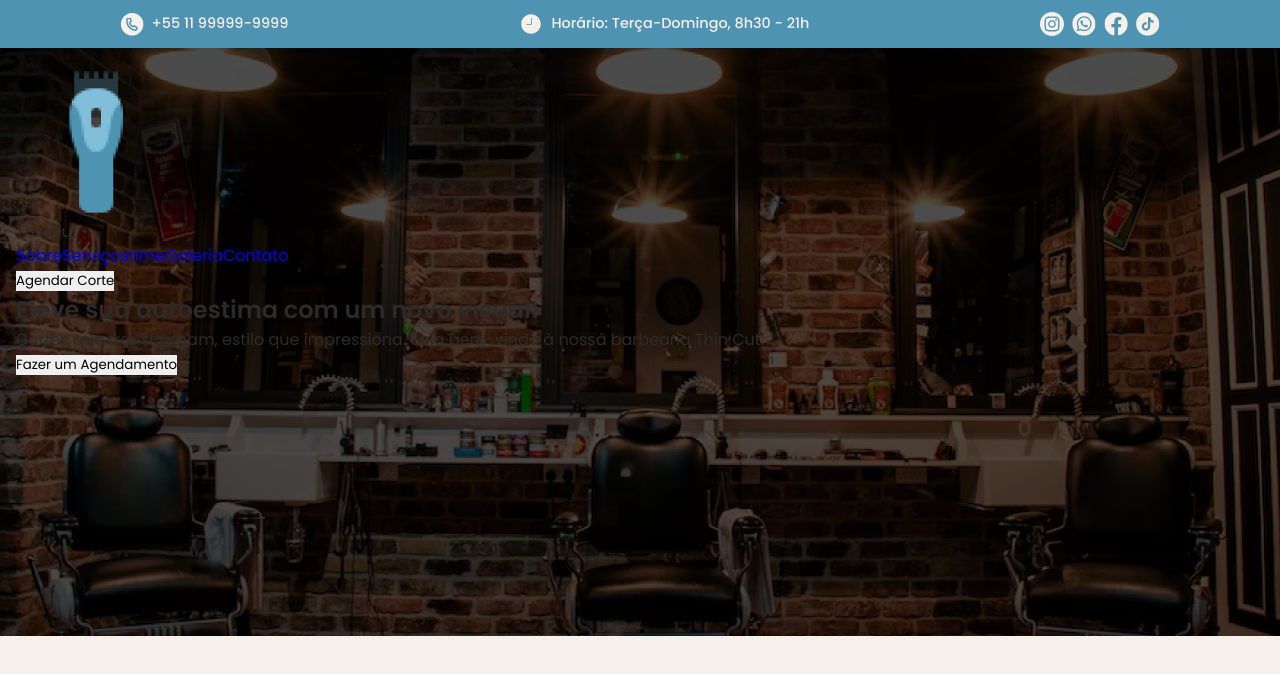
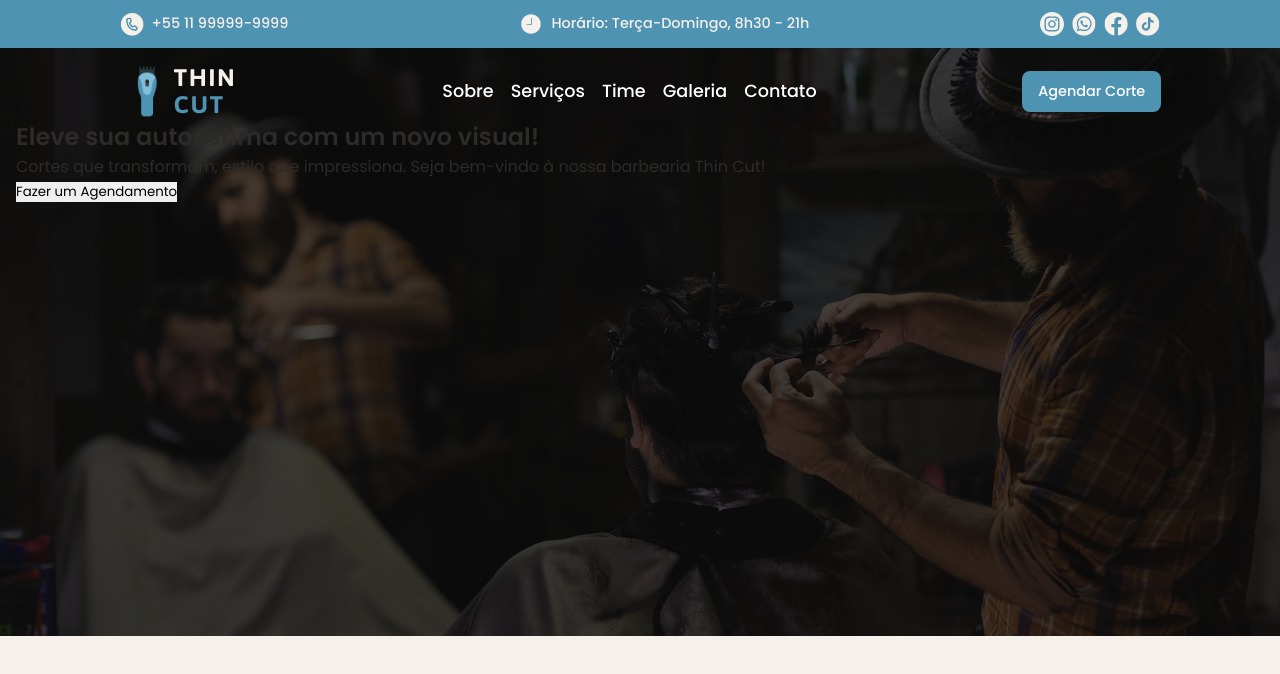
Before and after one commit to CauaRodrigues/thin-cut, a React (Vite) app: page / in a window 1280 px wide. Shown: the top 674 px of the page. Built offline with nearby package versions, Linux system fonts and the light colour scheme.

Commit message:
navbar and header | OK

```diff
--- a/src/components/sections/Banner/banner.styled.jsx
+++ b/src/components/sections/Banner/banner.styled.jsx
@@ -5,7 +5,7 @@ export const BannerContainer = styled.div`
 	min-height: 100vh;
 	padding: 1rem;
 
-	background-image: url("/assets/images/banners/banner-bg4.png");
+	background-image: url("/assets/images/banners/banner-bg2.png");
 	background-size: 100%;
 	background-repeat: no-repeat;
 `;
--- a/src/components/sections/Header/header.styled.jsx
+++ b/src/components/sections/Header/header.styled.jsx
@@ -1,7 +1,47 @@
 import styled from "styled-components";
 
-export const Header = styled.header``;
+export const Header = styled.header`
+	width: 100%;
+	display: flex;
+	justify-content: space-around;
+	align-items: center;
+`;
 
-export const NavBox = styled.nav``;
+export const LogoBox = styled.figure`
+	display: flex;
 
-export const LogoBox = styled.figure``;
+	img {
+		width: 55px;
+	}
+
+	figcaption {
+		flex: 1;
+		display: flex;
+		flex-direction: column;
+		justify-content: space-around;
+
+		span {
+			text-transform: uppercase;
+			letter-spacing: 2px;
+			color: ${({ theme }) => theme.colors.main};
+			line-height: 1;
+			font-size: 1.5rem;
+			font-family: ${({ theme }) => theme.fonts.fm.asap};
+			font-weight: ${({ theme }) => theme.fonts.fw.bd};
+		}
+	}
+`;
+
+export const NavBox = styled.nav`
+	width: 30%;
+	display: flex;
+	justify-content: space-between;
+	gap: 0.8rem;
+
+	a {
+		color: ${({ theme }) => theme.colors.light};
+		text-transform: capitalize;
+		font-size: min(1.1rem, 3vw);
+		font-weight: ${({ theme }) => theme.fonts.fw.md};
+	}
+`;
--- a/src/components/sections/Header/index.jsx
+++ b/src/components/sections/Header/index.jsx
@@ -1,5 +1,6 @@
 import React from "react";
 import * as S from "./header.styled";
+import { Button } from "@components/Button";
 
 export default function Header() {
 	return (
@@ -9,7 +10,7 @@ export default function Header() {
 
 				<figcaption>
 					<span>Thin</span>
-					<span>Cut</span>
+					<span id="text-primary">Cut</span>
 				</figcaption>
 			</S.LogoBox>
 
@@ -20,7 +21,8 @@ export default function Header() {
 				<a href="#gallery">Galeria</a>
 				<a href="#contact">Contato</a>
 			</S.NavBox>
-			<button>Agendar Corte</button>
+
+			<Button title="Agendar Corte" />
 		</S.Header>
 	);
 }
--- /dev/null
+++ b/src/components/share/Button/button.styled.jsx
@@ -0,0 +1,18 @@
+import styled from "styled-components";
+
+export const Button = styled.button`
+	padding: 10px 16px;
+
+	background-color: ${({ theme }) => theme.colors.primary};
+	border-radius: 8px;
+	cursor: pointer;
+	transition: all 0.4s;
+
+	color: ${({ theme }) => theme.colors.light};
+	font-size: min(0.9rem, 2.3vw);
+	font-weight: ${({ theme }) => theme.fonts.fw.md};
+
+	&:hover {
+		background-color: ${({ theme }) => theme.colors.primary_dark};
+	}
+`;
--- a/src/components/share/Button/index.jsx
+++ b/src/components/share/Button/index.jsx
@@ -1,5 +1,4 @@
 import React from "react";
+import * as S from "./button.styled";
 
-export const Button = () => {
-	return <button>Button</button>;
-};
+export const Button = ({ title }) => <S.Button>{title}</S.Button>;
--- a/src/styles/GlobalStyles.jsx
+++ b/src/styles/GlobalStyles.jsx
@@ -31,4 +31,8 @@ export const GlobalStyles = createGlobalStyle`
     display: block;
     max-width: 100%;
   }
+
+  #text-primary {
+    color: ${({ theme }) => theme.colors.primary}
+  }
 `;
--- a/src/styles/theme.js
+++ b/src/styles/theme.js
@@ -7,6 +7,7 @@ export const theme = {
 		gray: "#95918B",
 		light: "#FFFFFF",
 		none: "rgba(255, 255, 255, 0)",
+		primary_dark: "#2D667E",
 	},
 	fonts: {
 		fm: {
```
